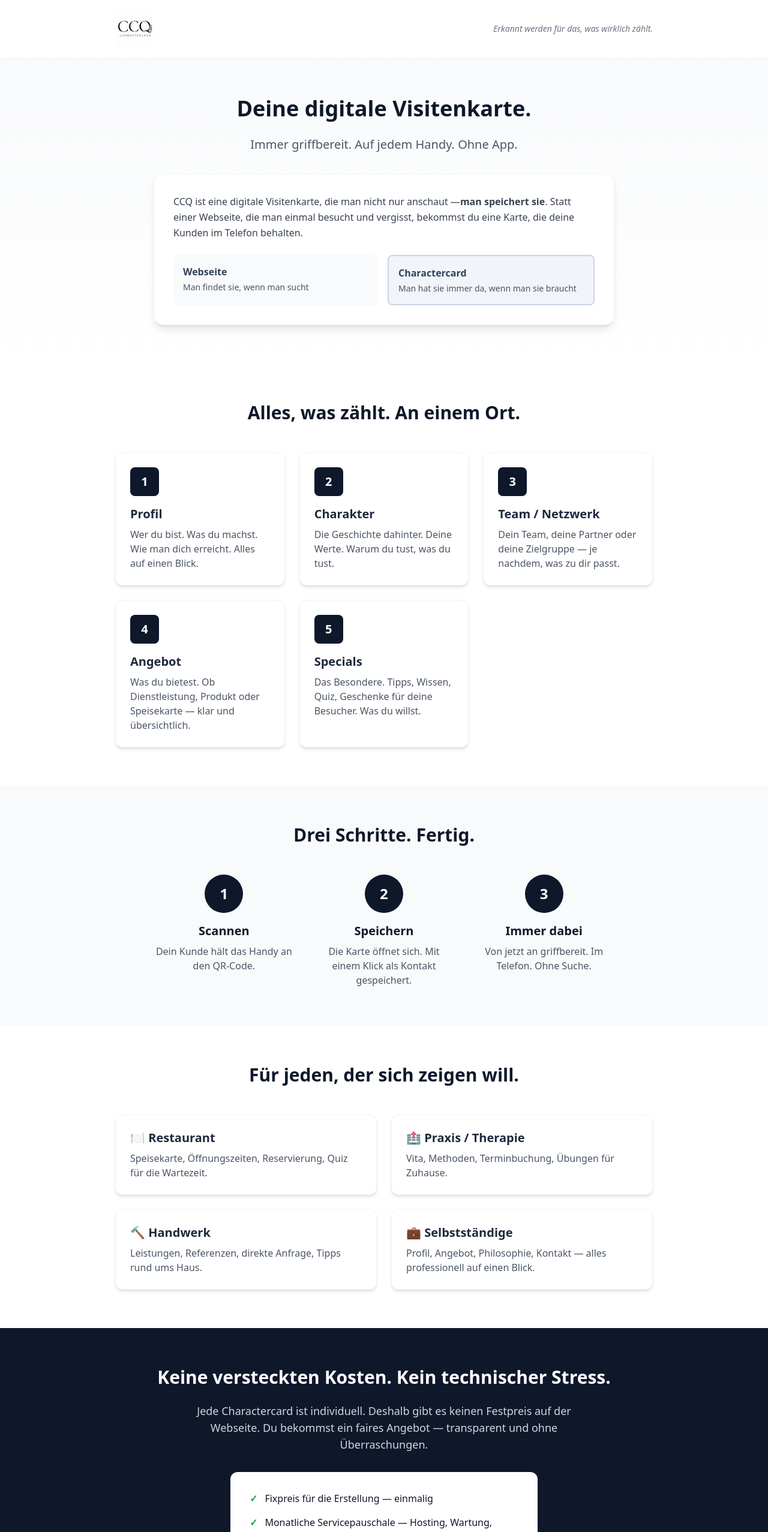
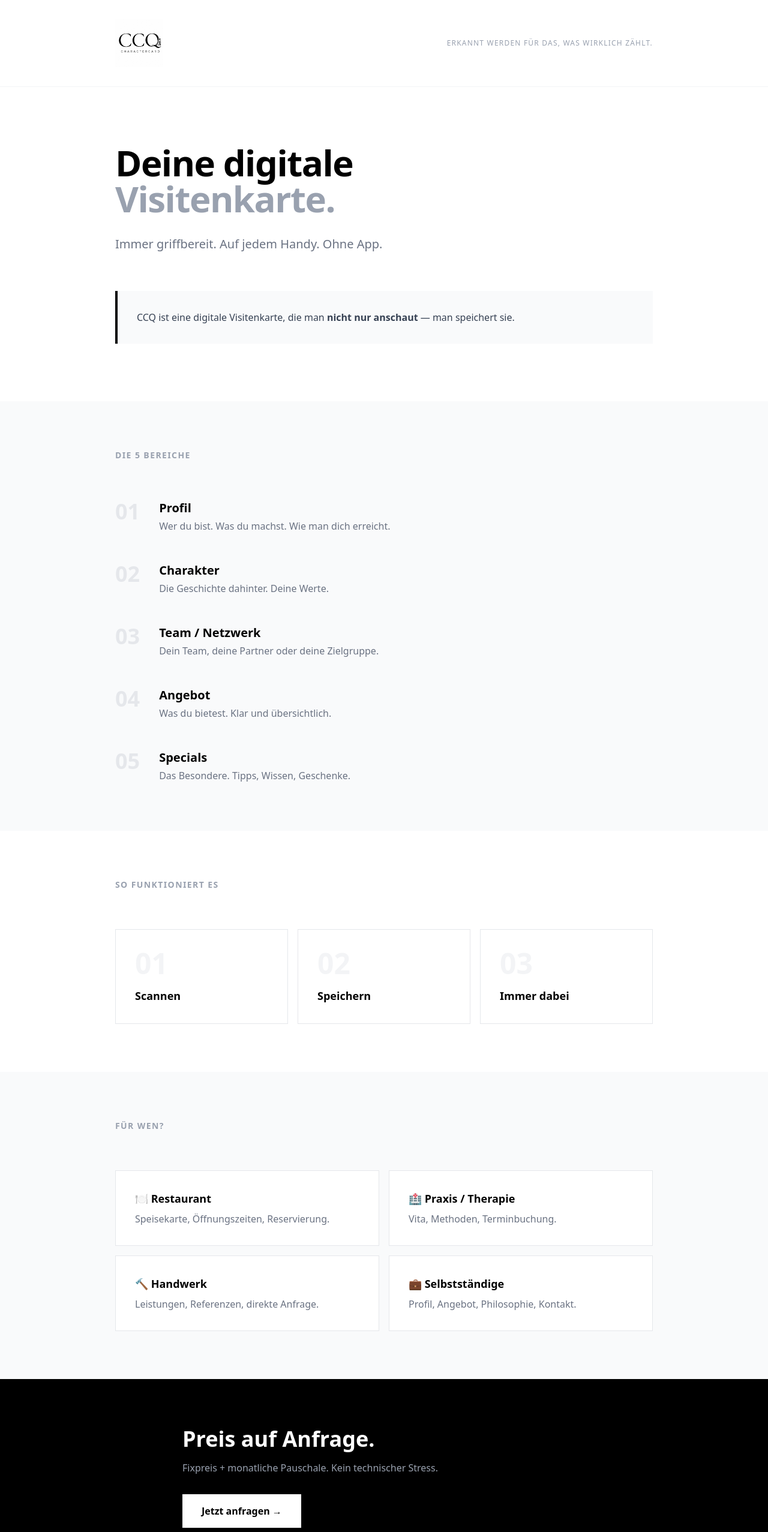
Before and after one commit to StefaniaMaDolak/CCQ-Produktseite, a Next.js app: page / in a window 1280 px wide. Shown: the top 2554 px of the page at 60% size. Built offline with nearby package versions, Linux system fonts and the light colour scheme.

Commit message:
Hauptseite auf Modern-Design umgestellt, Logo vergrößert

```diff
--- a/src/app/page.tsx
+++ b/src/app/page.tsx
@@ -1,216 +1,160 @@
 export default function Home() {
   return (
-    <main className="min-h-screen bg-white text-gray-900">
+    <main className="min-h-screen bg-white text-black">
       {/* Header */}
-      <header className="bg-white text-slate-900 py-4 px-4 border-b border-gray-100">
+      <header className="py-8 px-4 border-b border-gray-100">
         <div className="max-w-4xl mx-auto flex items-center justify-between">
-          <div className="flex items-center gap-4">
-            <img
-              src="/logo.jpg"
-              alt="CCQ Charactercard Logo"
-              className="h-16 w-auto"
-            />
-          </div>
-          <p className="text-sm text-gray-500 hidden sm:block italic">
+          <img src="/logo.jpg" alt="CCQ Logo" className="h-20 w-auto" />
+          <p className="text-xs text-gray-400 hidden sm:block uppercase tracking-widest">
             Erkannt werden für das, was wirklich zählt.
           </p>
         </div>
       </header>
 
-      {/* Hero — Was ist CCQ? */}
-      <section className="py-16 px-4 bg-gradient-to-b from-slate-50 to-white">
-        <div className="max-w-3xl mx-auto text-center">
-          <h2 className="text-4xl font-bold mb-6 text-slate-900">
-            Deine digitale Visitenkarte.
-          </h2>
-          <p className="text-xl text-gray-600 mb-8 leading-relaxed">
+      {/* Hero */}
+      <section className="py-24 px-4">
+        <div className="max-w-4xl mx-auto">
+          <h1 className="text-6xl font-bold mb-8 tracking-tight">
+            Deine digitale
+            <br />
+            <span className="text-gray-400">Visitenkarte.</span>
+          </h1>
+          <p className="text-xl text-gray-500 max-w-xl">
             Immer griffbereit. Auf jedem Handy. Ohne App.
           </p>
-          <div className="bg-white rounded-2xl shadow-lg p-8 text-left border border-gray-100">
-            <p className="text-gray-700 leading-relaxed mb-4">
-              CCQ ist eine digitale Visitenkarte, die man nicht nur anschaut —
-              <strong>man speichert sie</strong>. Statt einer Webseite, die man einmal
-              besucht und vergisst, bekommst du eine Karte, die deine Kunden im
-              Telefon behalten.
+          <div className="mt-16 bg-gray-50 p-8 rounded-none border-l-4 border-black">
+            <p className="text-gray-700">
+              CCQ ist eine digitale Visitenkarte, die man <strong>nicht nur anschaut</strong> — man speichert sie.
             </p>
-            <div className="flex flex-col sm:flex-row gap-4 mt-6">
-              <div className="flex-1 bg-gray-50 rounded-lg p-4">
-                <p className="font-semibold text-slate-700 mb-1">Webseite</p>
-                <p className="text-sm text-gray-600">Man findet sie, wenn man sucht</p>
+          </div>
+        </div>
+      </section>
+
+      {/* 5 Bereiche */}
+      <section className="py-20 px-4 bg-gray-50">
+        <div className="max-w-4xl mx-auto">
+          <h2 className="text-sm font-bold uppercase tracking-widest text-gray-400 mb-16">Die 5 Bereiche</h2>
+          <div className="space-y-12">
+            <div className="flex gap-8 items-start">
+              <span className="text-4xl font-bold text-gray-200">01</span>
+              <div>
+                <h3 className="text-xl font-bold mb-1">Profil</h3>
+                <p className="text-gray-500">Wer du bist. Was du machst. Wie man dich erreicht.</p>
               </div>
-              <div className="flex-1 bg-slate-100 rounded-lg p-4 border-2 border-slate-300">
-                <p className="font-semibold text-slate-700 mb-1">Charactercard</p>
-                <p className="text-sm text-gray-600">Man hat sie immer da, wenn man sie braucht</p>
+            </div>
+            <div className="flex gap-8 items-start">
+              <span className="text-4xl font-bold text-gray-200">02</span>
+              <div>
+                <h3 className="text-xl font-bold mb-1">Charakter</h3>
+                <p className="text-gray-500">Die Geschichte dahinter. Deine Werte.</p>
+              </div>
+            </div>
+            <div className="flex gap-8 items-start">
+              <span className="text-4xl font-bold text-gray-200">03</span>
+              <div>
+                <h3 className="text-xl font-bold mb-1">Team / Netzwerk</h3>
+                <p className="text-gray-500">Dein Team, deine Partner oder deine Zielgruppe.</p>
+              </div>
+            </div>
+            <div className="flex gap-8 items-start">
+              <span className="text-4xl font-bold text-gray-200">04</span>
+              <div>
+                <h3 className="text-xl font-bold mb-1">Angebot</h3>
+                <p className="text-gray-500">Was du bietest. Klar und übersichtlich.</p>
+              </div>
+            </div>
+            <div className="flex gap-8 items-start">
+              <span className="text-4xl font-bold text-gray-200">05</span>
+              <div>
+                <h3 className="text-xl font-bold mb-1">Specials</h3>
+                <p className="text-gray-500">Das Besondere. Tipps, Wissen, Geschenke.</p>
               </div>
             </div>
           </div>
         </div>
       </section>
 
-      {/* Die 5 Bereiche */}
-      <section className="py-16 px-4">
+      {/* 3 Schritte */}
+      <section className="py-20 px-4">
         <div className="max-w-4xl mx-auto">
-          <h2 className="text-3xl font-bold text-center mb-12 text-slate-900">
-            Alles, was zählt. An einem Ort.
-          </h2>
-
-          <div className="grid gap-6 md:grid-cols-2 lg:grid-cols-3">
-            <div className="bg-white rounded-xl shadow-md p-6 border border-gray-100 hover:shadow-lg transition-shadow">
-              <div className="w-12 h-12 bg-slate-900 text-white rounded-lg flex items-center justify-center text-xl font-bold mb-4">1</div>
-              <h3 className="text-xl font-bold mb-2 text-slate-800">Profil</h3>
-              <p className="text-gray-600">Wer du bist. Was du machst. Wie man dich erreicht. Alles auf einen Blick.</p>
+          <h2 className="text-sm font-bold uppercase tracking-widest text-gray-400 mb-16">So funktioniert es</h2>
+          <div className="grid gap-4 md:grid-cols-3">
+            <div className="border border-gray-200 p-8">
+              <div className="text-5xl font-bold text-gray-100 mb-4">01</div>
+              <h3 className="text-lg font-bold">Scannen</h3>
             </div>
-
-            <div className="bg-white rounded-xl shadow-md p-6 border border-gray-100 hover:shadow-lg transition-shadow">
-              <div className="w-12 h-12 bg-slate-900 text-white rounded-lg flex items-center justify-center text-xl font-bold mb-4">2</div>
-              <h3 className="text-xl font-bold mb-2 text-slate-800">Charakter</h3>
-              <p className="text-gray-600">Die Geschichte dahinter. Deine Werte. Warum du tust, was du tust.</p>
+            <div className="border border-gray-200 p-8">
+              <div className="text-5xl font-bold text-gray-100 mb-4">02</div>
+              <h3 className="text-lg font-bold">Speichern</h3>
             </div>
-
-            <div className="bg-white rounded-xl shadow-md p-6 border border-gray-100 hover:shadow-lg transition-shadow">
-              <div className="w-12 h-12 bg-slate-900 text-white rounded-lg flex items-center justify-center text-xl font-bold mb-4">3</div>
-              <h3 className="text-xl font-bold mb-2 text-slate-800">Team / Netzwerk</h3>
-              <p className="text-gray-600">Dein Team, deine Partner oder deine Zielgruppe — je nachdem, was zu dir passt.</p>
-            </div>
-
-            <div className="bg-white rounded-xl shadow-md p-6 border border-gray-100 hover:shadow-lg transition-shadow">
-              <div className="w-12 h-12 bg-slate-900 text-white rounded-lg flex items-center justify-center text-xl font-bold mb-4">4</div>
-              <h3 className="text-xl font-bold mb-2 text-slate-800">Angebot</h3>
-              <p className="text-gray-600">Was du bietest. Ob Dienstleistung, Produkt oder Speisekarte — klar und übersichtlich.</p>
-            </div>
-
-            <div className="bg-white rounded-xl shadow-md p-6 border border-gray-100 hover:shadow-lg transition-shadow md:col-span-2 lg:col-span-1">
-              <div className="w-12 h-12 bg-slate-900 text-white rounded-lg flex items-center justify-center text-xl font-bold mb-4">5</div>
-              <h3 className="text-xl font-bold mb-2 text-slate-800">Specials</h3>
-              <p className="text-gray-600">Das Besondere. Tipps, Wissen, Quiz, Geschenke für deine Besucher. Was du willst.</p>
-            </div>
-          </div>
-        </div>
-      </section>
-
-      {/* So funktioniert es */}
-      <section className="py-16 px-4 bg-slate-50">
-        <div className="max-w-3xl mx-auto">
-          <h2 className="text-3xl font-bold text-center mb-12 text-slate-900">
-            Drei Schritte. Fertig.
-          </h2>
-
-          <div className="grid gap-8 md:grid-cols-3">
-            <div className="text-center">
-              <div className="w-16 h-16 bg-slate-900 text-white rounded-full flex items-center justify-center text-2xl font-bold mx-auto mb-4">1</div>
-              <h3 className="text-xl font-bold mb-2">Scannen</h3>
-              <p className="text-gray-600">Dein Kunde hält das Handy an den QR-Code.</p>
-            </div>
-
-            <div className="text-center">
-              <div className="w-16 h-16 bg-slate-900 text-white rounded-full flex items-center justify-center text-2xl font-bold mx-auto mb-4">2</div>
-              <h3 className="text-xl font-bold mb-2">Speichern</h3>
-              <p className="text-gray-600">Die Karte öffnet sich. Mit einem Klick als Kontakt gespeichert.</p>
-            </div>
-
-            <div className="text-center">
-              <div className="w-16 h-16 bg-slate-900 text-white rounded-full flex items-center justify-center text-2xl font-bold mx-auto mb-4">3</div>
-              <h3 className="text-xl font-bold mb-2">Immer dabei</h3>
-              <p className="text-gray-600">Von jetzt an griffbereit. Im Telefon. Ohne Suche.</p>
+            <div className="border border-gray-200 p-8">
+              <div className="text-5xl font-bold text-gray-100 mb-4">03</div>
+              <h3 className="text-lg font-bold">Immer dabei</h3>
             </div>
           </div>
         </div>
       </section>
 
       {/* Für wen */}
-      <section className="py-16 px-4">
+      <section className="py-20 px-4 bg-gray-50">
         <div className="max-w-4xl mx-auto">
-          <h2 className="text-3xl font-bold text-center mb-12 text-slate-900">
-            Für jeden, der sich zeigen will.
-          </h2>
-
-          <div className="grid gap-6 md:grid-cols-2">
-            <div className="bg-white rounded-xl shadow-md p-6 border border-gray-100">
-              <h3 className="text-xl font-bold mb-2 text-slate-800">🍽️ Restaurant</h3>
-              <p className="text-gray-600">Speisekarte, Öffnungszeiten, Reservierung, Quiz für die Wartezeit.</p>
+          <h2 className="text-sm font-bold uppercase tracking-widest text-gray-400 mb-16">Für wen?</h2>
+          <div className="grid gap-4 md:grid-cols-2">
+            <div className="bg-white border border-gray-200 p-8">
+              <h3 className="text-lg font-bold mb-2">🍽️ Restaurant</h3>
+              <p className="text-gray-500">Speisekarte, Öffnungszeiten, Reservierung.</p>
             </div>
-
-            <div className="bg-white rounded-xl shadow-md p-6 border border-gray-100">
-              <h3 className="text-xl font-bold mb-2 text-slate-800">🏥 Praxis / Therapie</h3>
-              <p className="text-gray-600">Vita, Methoden, Terminbuchung, Übungen für Zuhause.</p>
+            <div className="bg-white border border-gray-200 p-8">
+              <h3 className="text-lg font-bold mb-2">🏥 Praxis / Therapie</h3>
+              <p className="text-gray-500">Vita, Methoden, Terminbuchung.</p>
             </div>
-
-            <div className="bg-white rounded-xl shadow-md p-6 border border-gray-100">
-              <h3 className="text-xl font-bold mb-2 text-slate-800">🔨 Handwerk</h3>
-              <p className="text-gray-600">Leistungen, Referenzen, direkte Anfrage, Tipps rund ums Haus.</p>
+            <div className="bg-white border border-gray-200 p-8">
+              <h3 className="text-lg font-bold mb-2">🔨 Handwerk</h3>
+              <p className="text-gray-500">Leistungen, Referenzen, direkte Anfrage.</p>
             </div>
-
-            <div className="bg-white rounded-xl shadow-md p-6 border border-gray-100">
-              <h3 className="text-xl font-bold mb-2 text-slate-800">💼 Selbstständige</h3>
-              <p className="text-gray-600">Profil, Angebot, Philosophie, Kontakt — alles professionell auf einen Blick.</p>
+            <div className="bg-white border border-gray-200 p-8">
+              <h3 className="text-lg font-bold mb-2">💼 Selbstständige</h3>
+              <p className="text-gray-500">Profil, Angebot, Philosophie, Kontakt.</p>
             </div>
           </div>
         </div>
       </section>
 
       {/* Preis */}
-      <section className="py-16 px-4 bg-slate-900 text-white">
-        <div className="max-w-3xl mx-auto text-center">
-          <h2 className="text-3xl font-bold mb-6">
-            Keine versteckten Kosten. Kein technischer Stress.
-          </h2>
-          <p className="text-lg text-gray-300 mb-8 max-w-2xl mx-auto">
-            Jede Charactercard ist individuell. Deshalb gibt es keinen Festpreis auf der Webseite.
-            Du bekommst ein faires Angebot — transparent und ohne Überraschungen.
-          </p>
-
-          <div className="bg-white text-slate-900 rounded-xl p-8 max-w-lg mx-auto">
-            <ul className="text-left space-y-4 mb-8">
-              <li className="flex items-start gap-3">
-                <span className="text-green-600 font-bold">✓</span>
-                <span>Fixpreis für die Erstellung — einmalig</span>
-              </li>
-              <li className="flex items-start gap-3">
-                <span className="text-green-600 font-bold">✓</span>
-                <span>Monatliche Servicepauschale — Hosting, Wartung, Updates inklusive</span>
-              </li>
-              <li className="flex items-start gap-3">
-                <span className="text-green-600 font-bold">✓</span>
-                <span>Du musst dich um nichts Technisches kümmern</span>
-              </li>
-            </ul>
-
-            <button className="w-full bg-slate-900 text-white font-bold py-4 px-8 rounded-lg hover:bg-slate-800 transition-colors">
-              Preis anfragen
-            </button>
-          </div>
+      <section className="py-20 px-4 bg-black text-white">
+        <div className="max-w-2xl mx-auto">
+          <h2 className="text-4xl font-bold mb-4">Preis auf Anfrage.</h2>
+          <p className="text-gray-400 mb-8">Fixpreis + monatliche Pauschale. Kein technischer Stress.</p>
+          <button className="bg-white text-black px-8 py-4 font-bold hover:bg-gray-200 transition">
+            Jetzt anfragen →
+          </button>
         </div>
       </section>
 
       {/* Kontakt */}
-      <section className="py-16 px-4">
+      <section className="py-20 px-4">
         <div className="max-w-2xl mx-auto text-center">
-          <h2 className="text-3xl font-bold mb-6 text-slate-900">Lass uns reden.</h2>
-          <p className="text-gray-600 mb-8">
-            Du willst wissen, ob eine Charactercard für dich passt? Schreib mir. Ich antworte persönlich.
+          <h2 className="text-3xl font-bold mb-6">Lass uns reden.</h2>
+          <p className="text-gray-500 mb-8">
+            Du willst wissen, ob eine Charactercard für dich passt? Schreib mir.
           </p>
-
           <a
             href="mailto:koordination.sdolak@gmail.com"
-            className="inline-block bg-slate-900 text-white font-bold py-4 px-8 rounded-lg hover:bg-slate-800 transition-colors"
+            className="inline-block bg-black text-white font-bold py-4 px-8 hover:bg-gray-800 transition"
           >
             Jetzt anfragen
           </a>
-
-          <p className="mt-6 text-gray-500">
+          <p className="mt-6 text-gray-400 text-sm">
             koordination.sdolak@gmail.com
           </p>
         </div>
       </section>
 
       {/* Footer */}
-      <footer className="bg-slate-900 text-gray-400 py-8 px-4">
-        <div className="max-w-4xl mx-auto flex flex-col sm:flex-row justify-between items-center gap-4">
-          <p>© 2026 CCQ Charactercard — Stefania Dolak</p>
-          <div className="flex gap-6">
-            <a href="#" className="hover:text-white transition-colors">Impressum</a>
-            <a href="#" className="hover:text-white transition-colors">Datenschutz</a>
-          </div>
+      <footer className="py-8 px-4 border-t border-gray-100">
+        <div className="max-w-4xl mx-auto flex justify-between text-xs text-gray-400">
+          <p>© 2026 CCQ Charactercard</p>
+          <p>Stefania Dolak</p>
         </div>
       </footer>
     </main>
```
